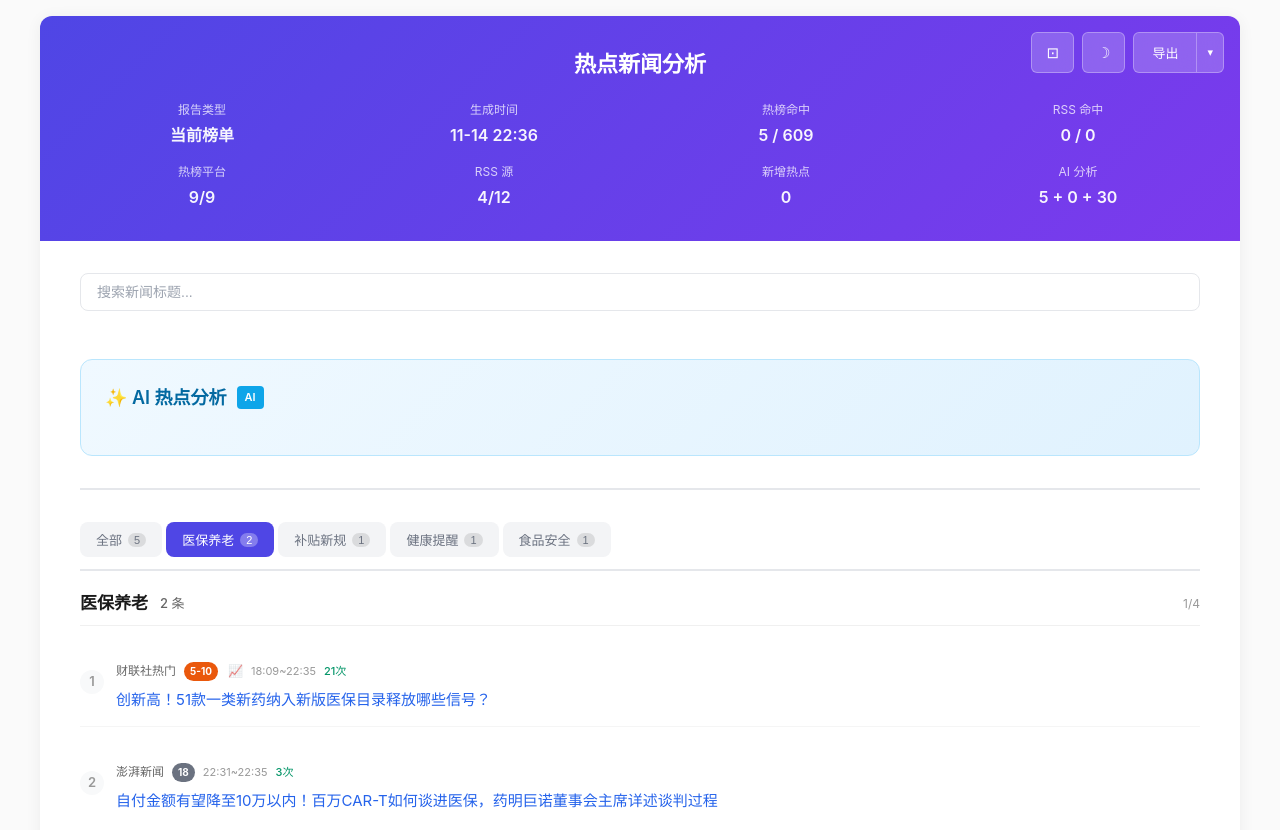
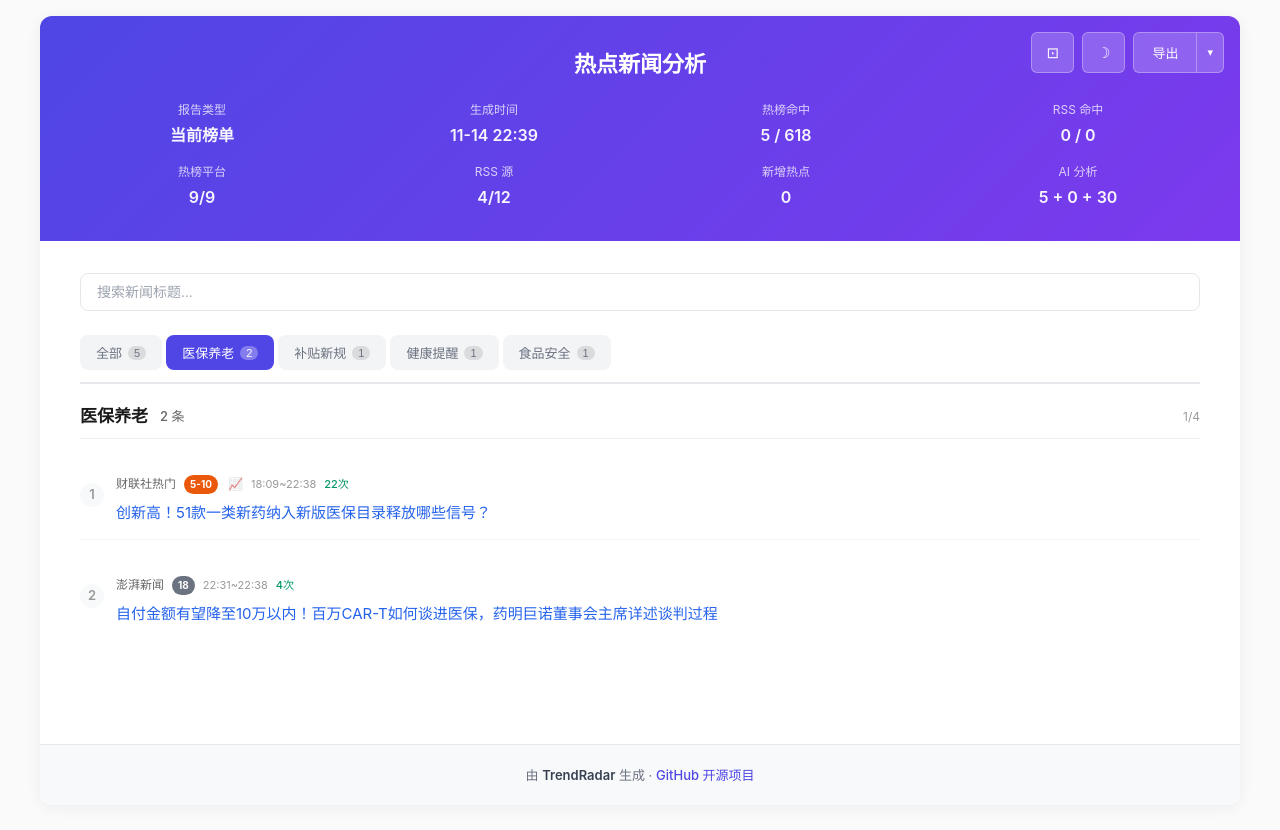
Before and after one commit to liuxiaorong7/trendradar-briefing, a plain HTML site: page index.html in a window 1280 px wide. Shown: the top 830 px of the page. Drawn offline with nearby package versions, Linux system fonts and the light colour scheme.

Commit message:
自动更新简报 2026年11月14日 星期六 22时39分09秒 CST

```diff
--- a/index.html
+++ b/index.html
@@ -1383,11 +1383,11 @@
                     </div>
                     <div class="info-item">
                         <span class="info-label">生成时间</span>
-                        <span class="info-value">11-14 22:36</span>
+                        <span class="info-value">11-14 22:39</span>
                     </div>
                     <div class="info-item">
                         <span class="info-label">热榜命中</span>
-                        <span class="info-value">5 / 609</span>
+                        <span class="info-value">5 / 618</span>
                     </div>
                     <div class="info-item">
                         <span class="info-label">RSS 命中</span>
@@ -1416,15 +1416,7 @@
                 <div class="search-bar">
                     <input type="text" class="search-input" placeholder="搜索新闻标题..." oninput="handleSearch(this.value)">
                 </div>
-                <div class="ai-section">
-                    <div class="ai-section-header">
-                        <div class="ai-section-title">✨ AI 热点分析</div>
-                        <span class="ai-section-badge">AI</span>
-                    </div>
-                    <div class="ai-blocks-grid">
-                    </div>
-                </div>
-                <div class="section-divider hotlist-section"><div class="tab-bar-wrapper"><div class="tab-bar"><button class="tab-btn" data-tab-index="all">全部<span class="tab-count">5</span></button><button class="tab-btn" data-tab-index="0">医保养老<span class="tab-count">2</span></button><button class="tab-btn" data-tab-index="1">补贴新规<span class="tab-count">1</span></button><button class="tab-btn" data-tab-index="2">健康提醒<span class="tab-count">1</span></button><button class="tab-btn" data-tab-index="3">食品安全<span class="tab-count">1</span></button></div></div>
+                <div class="hotlist-section"><div class="tab-bar-wrapper"><div class="tab-bar"><button class="tab-btn" data-tab-index="all">全部<span class="tab-count">5</span></button><button class="tab-btn" data-tab-index="0">医保养老<span class="tab-count">2</span></button><button class="tab-btn" data-tab-index="1">补贴新规<span class="tab-count">1</span></button><button class="tab-btn" data-tab-index="2">健康提醒<span class="tab-count">1</span></button><button class="tab-btn" data-tab-index="3">食品安全<span class="tab-count">1</span></button></div></div>
                 <div class="word-group" data-tab-index="0">
                     <div class="word-header">
                         <div class="word-info">
@@ -1436,7 +1428,7 @@
                     <div class="news-item ">
                         <div class="news-number">1</div>
                         <div class="news-content">
-                            <div class="news-header"><span class="source-name">财联社热门</span><span class="rank-num high">5-10</span><span class="trend-up">📈</span><span class="time-info">18:09~22:35</span><span class="count-info">21次</span>
+                            <div class="news-header"><span class="source-name">财联社热门</span><span class="rank-num high">5-10</span><span class="trend-up">📈</span><span class="time-info">18:09~22:38</span><span class="count-info">22次</span>
                             </div>
                             <div class="news-title"><a href="https://www.cls.cn/detail/2534469" target="_blank" class="news-link">创新高！51款一类新药纳入新版医保目录释放哪些信号？</a>
                             </div>
@@ -1445,7 +1437,7 @@
                     <div class="news-item ">
                         <div class="news-number">2</div>
                         <div class="news-content">
-                            <div class="news-header"><span class="source-name">澎湃新闻</span><span class="rank-num ">18</span><span class="time-info">22:31~22:35</span><span class="count-info">3次</span>
+                            <div class="news-header"><span class="source-name">澎湃新闻</span><span class="rank-num ">18</span><span class="time-info">22:31~22:38</span><span class="count-info">4次</span>
                             </div>
                             <div class="news-title"><a href="https://www.thepaper.cn/newsDetail_forward_34478422" target="_blank" class="news-link">自付金额有望降至10万以内！百万CAR-T如何谈进医保，药明巨诺董事会主席详述谈判过程</a>
                             </div>
@@ -1463,7 +1455,7 @@
                     <div class="news-item ">
                         <div class="news-number">1</div>
                         <div class="news-content">
-                            <div class="news-header"><span class="source-name">澎湃新闻</span><span class="rank-num ">6-11</span><span class="trend-up">📈</span><span class="time-info">20:31~22:35</span><span class="count-info">15次</span>
+                            <div class="news-header"><span class="source-name">澎湃新闻</span><span class="rank-num ">6-11</span><span class="trend-up">📈</span><span class="time-info">20:31~22:38</span><span class="count-info">16次</span>
                             </div>
                             <div class="news-title"><a href="https://www.thepaper.cn/newsDetail_forward_34479010" target="_blank" class="news-link">连休五天！多地公布雪假时间</a>
                             </div>
@@ -1481,7 +1473,7 @@
                     <div class="news-item ">
                         <div class="news-number">1</div>
                         <div class="news-content">
-                            <div class="news-header"><span class="source-name">澎湃新闻</span><span class="rank-num ">8-11</span><span class="trend-up">📈</span><span class="time-info">18:09~22:35</span><span class="count-info">21次</span>
+                            <div class="news-header"><span class="source-name">澎湃新闻</span><span class="rank-num ">8-11</span><span class="trend-up">📈</span><span class="time-info">18:09~22:38</span><span class="count-info">22次</span>
                             </div>
                             <div class="news-title"><a href="https://www.thepaper.cn/newsDetail_forward_34475342" target="_blank" class="news-link">“司美格鲁肽副作用”登上热搜，如何看待GLP-1减重药物风险？</a>
                             </div>
@@ -1499,7 +1491,7 @@
                     <div class="news-item ">
                         <div class="news-number">1</div>
                         <div class="news-content">
-                            <div class="news-header"><span class="source-name">今日头条</span><span class="rank-num high">5</span><span class="time-info">22:31~22:35</span><span class="count-info">3次</span>
+                            <div class="news-header"><span class="source-name">今日头条</span><span class="rank-num high">5</span><span class="time-info">22:31~22:38</span><span class="count-info">4次</span>
                             </div>
                             <div class="news-title"><a href="https://www.toutiao.com/trending/7707981344479953417/" target="_blank" class="news-link">猪肉价格创10年新低</a>
                             </div>
```
